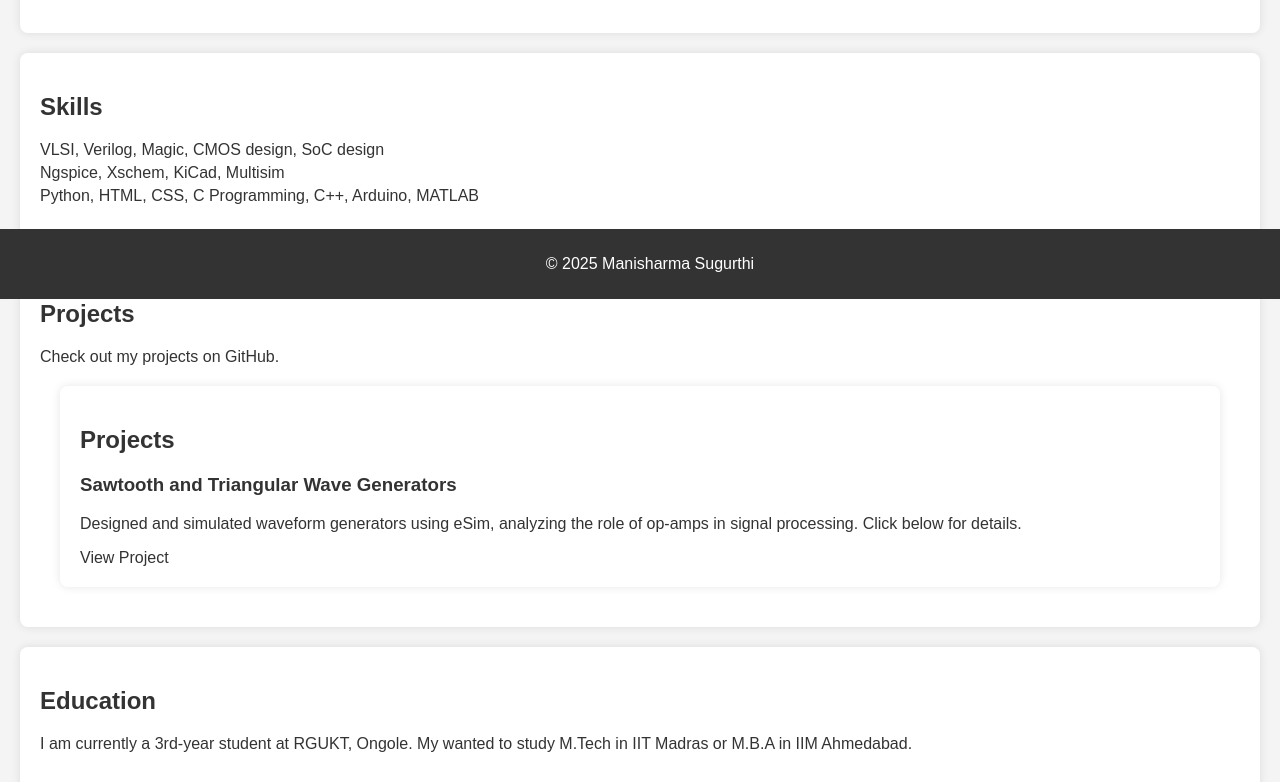
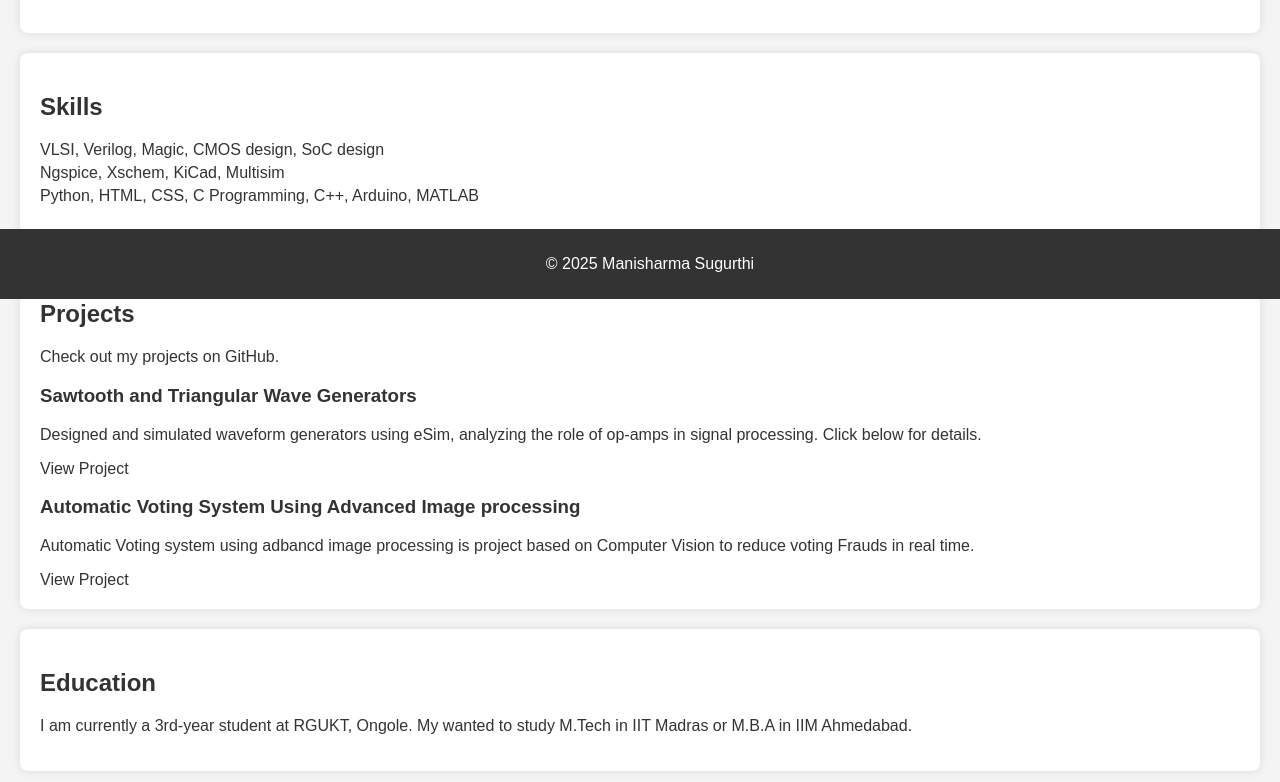
Before and after one commit to sharma-sugurthi/sharma-sugurthi.github.io, a plain HTML site: page index.html in a window 1280 px wide. Shown: the part 501-1283 px from the top of the page. Drawn offline with Linux system fonts and the light colour scheme.

Commit message:
Update index.html

```diff
--- a/index.html
+++ b/index.html
@@ -25,20 +25,21 @@
             <li>Python, HTML, CSS, C Programming, C++, Arduino, MATLAB</li>
         </ul>
     </section>
-
 <section class="projects">
     <h2>Projects</h2>
     <p>Check out my projects on <a href="https://github.com/sharma-sugurthi" target="_blank">GitHub</a>.</p>
-        <section id="projects">
-  <h2>Projects</h2>
 
     <div class="project">
         <h3>Sawtooth and Triangular Wave Generators</h3>
         <p>Designed and simulated waveform generators using eSim, analyzing the role of op-amps in signal processing. Click below for details.</p>
-    <a href="https://github.com/sharma-sugurthi/SawtoothWaveGen_using_esim" target="_blank">View Project</a>
+        <a href="https://github.com/sharma-sugurthi/SawtoothWaveGen_using_esim" target="_blank" class="btn btn-primary">View Project</a>
     </div>
-</section>
 
+    <div class="project">
+        <h3>Automatic Voting System Using Advanced Image processing</h3>
+        <p>Automatic Voting system using adbancd image processing is project based on Computer Vision to reduce voting Frauds in real time.</p>
+        <a href="https://github.com/sharma-sugurthi/Automated-Voting-system-using-advanced-Image-processing" target="_blank" class="btn btn-primary">View Project</a>
+    </div>
 </section>
 
     <section class="education">
```
Lines whose indentation alone changed are shown as unchanged.
